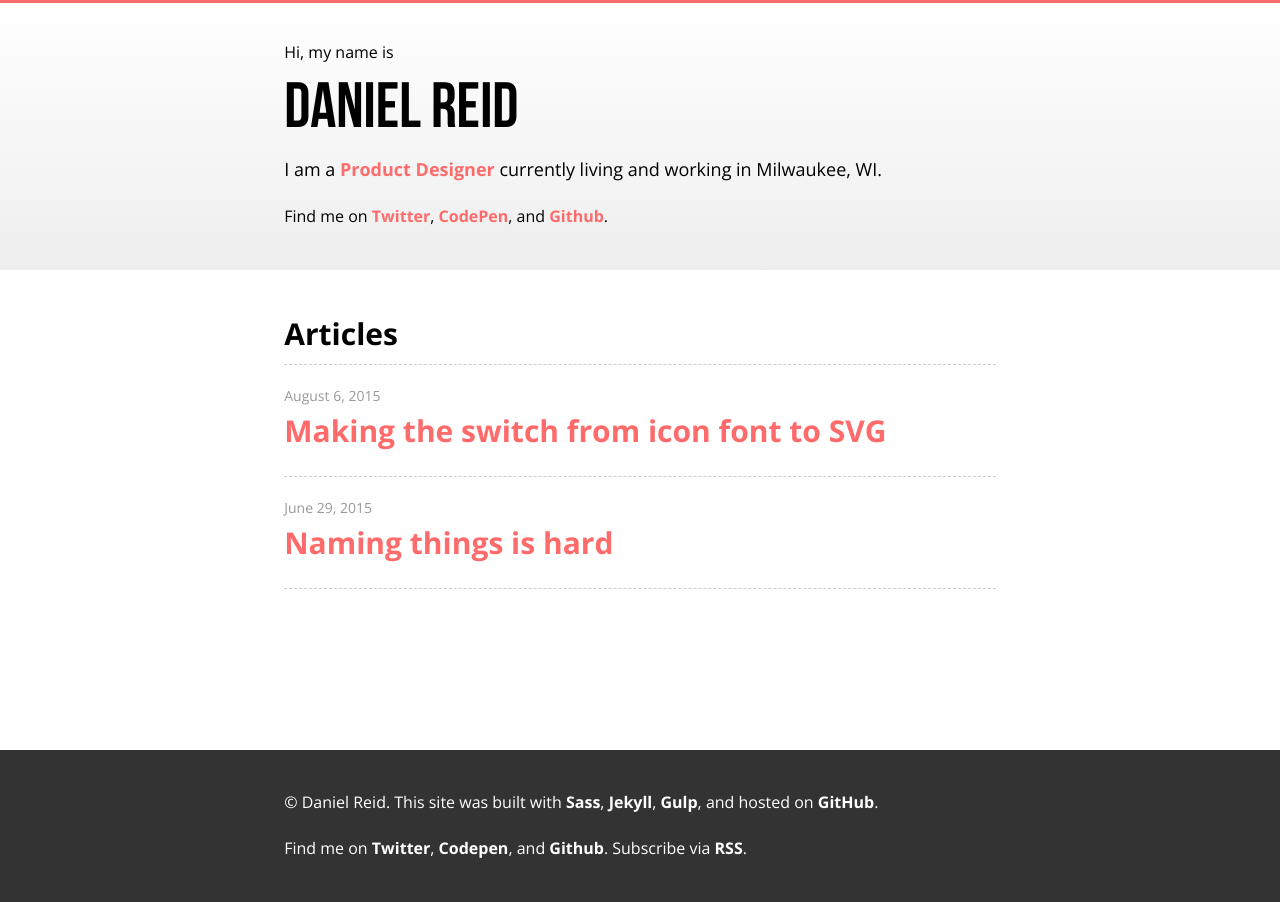
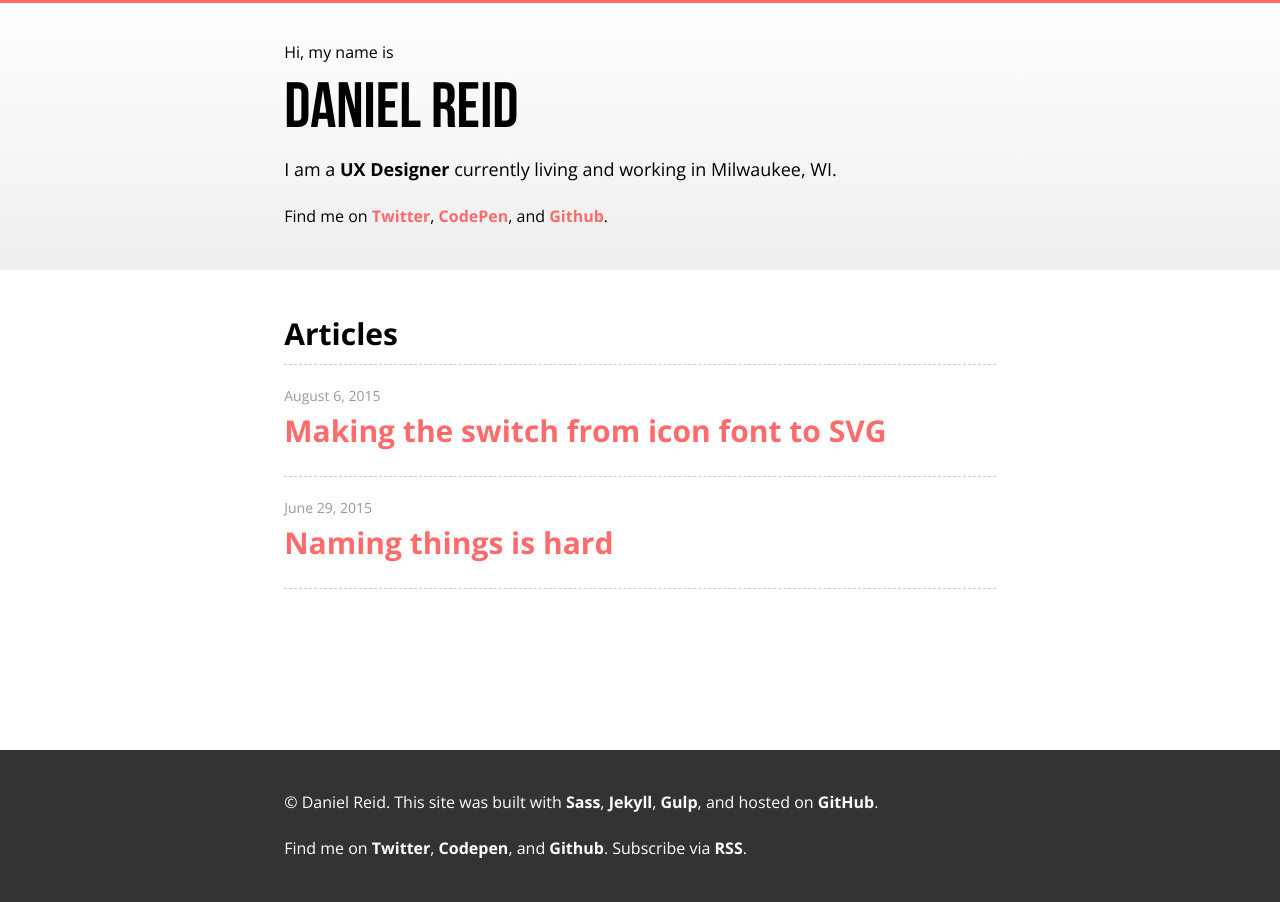
Before and after one commit to danielcreid/danielcreid.github.io, a Jekyll site: the page built from index.html, in a window 1280 px wide. Built offline with Jekyll 4.4.1, drawn with Linux system fonts in a browser that asks for light colours; the list of posts is cut into pages by our own code.

Commit message:
Update header.html

```diff
--- a/_includes/header.html
+++ b/_includes/header.html
@@ -4,7 +4,7 @@
          Hi, my name is
          <span class="site-header__logo"><a href="/">Daniel Reid</a></span>
       </p>
-            <p class="site-header__about">I am a <a href="https://medium.com/design-optimizely/the-structure-of-optimizely-s-design-team-97e5eb3ed712#.s0r59e746" target="_blank">Product Designer</a> currently living and working in Milwaukee, WI.</p>
+      <p class="site-header__about">I am a <strong>UX Designer</strong> currently living and working in Milwaukee, WI.</p>
       <p class="site-header__contact">Find me on <a href="https://twitter.com/dan_reid" target="_blank">Twitter</a>, <a href="http://codepen.io/dan_reid/" target="_blank">CodePen</a>, and <a href="https://github.com/danielcreid" target="_blank">Github</a>.</p>
    </div>
 </header>
```
Lines whose indentation alone changed are shown as unchanged.
